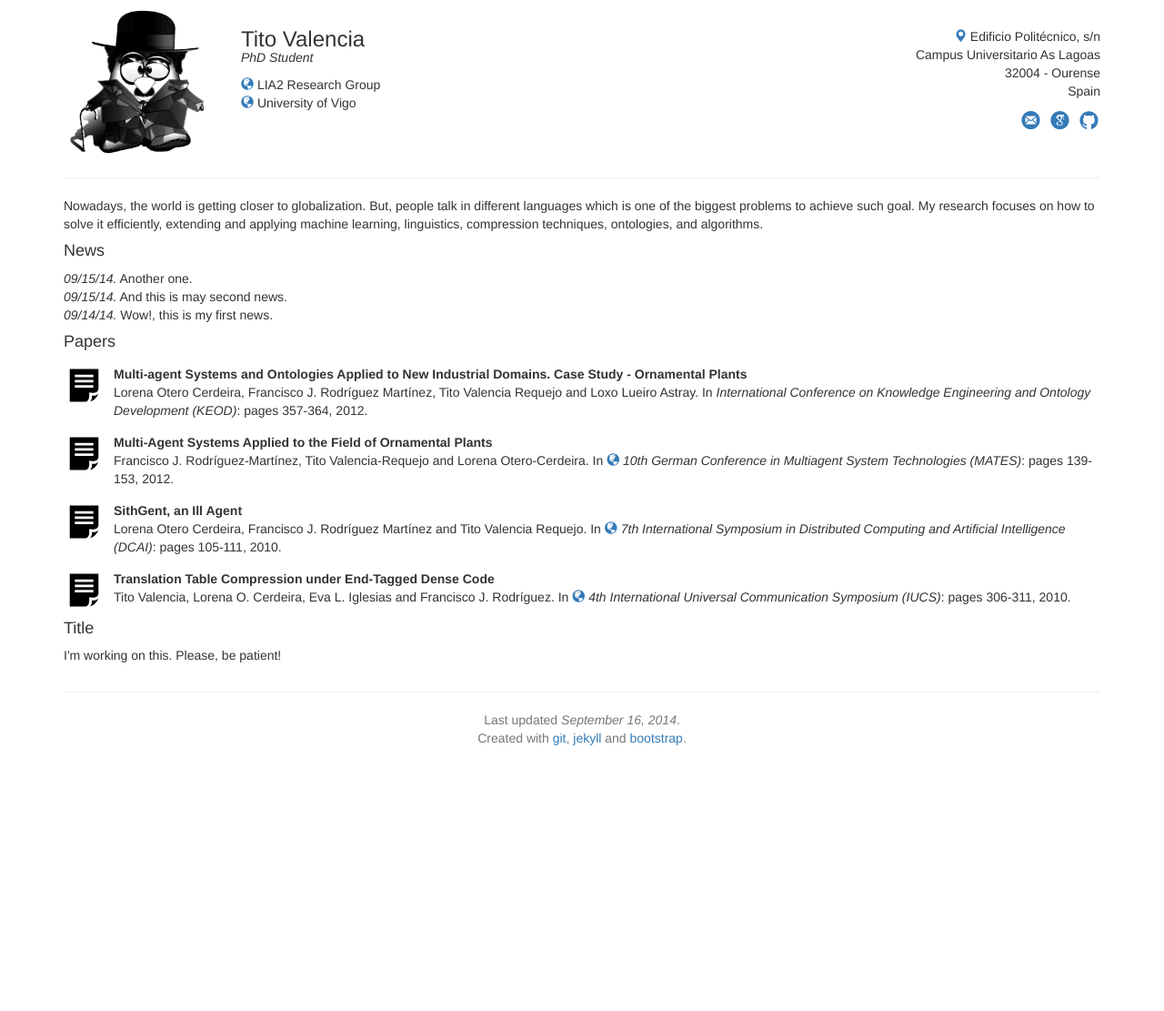
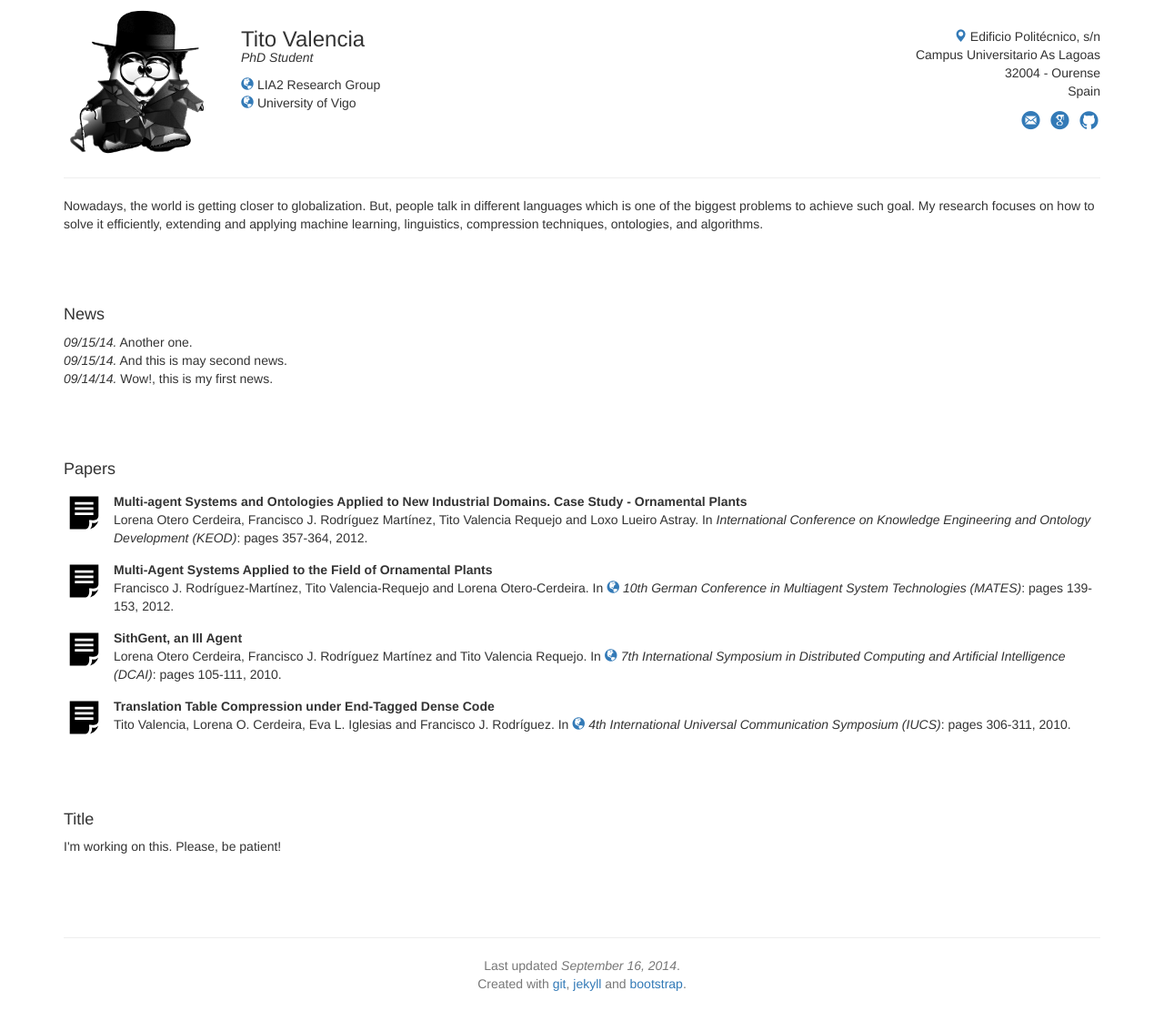
Before and after one commit to tvalreq/tvalreq.github.com, a Jekyll site: the page built from index.html, in a window 1280 px wide. Shown: the whole page at 91% size. Built offline with Jekyll 4.4.1, drawn with Linux system fonts in a browser that asks for light colours; nearby versions of some CDN libraries; before the commit the page ends 900 px from its top, so only the background shows below that.

Commit message:
minor bugs

```diff
--- a/css/main.css
+++ b/css/main.css
@@ -128,6 +128,10 @@ header img {
 
 #iconos a:hover {
     text-decoration: none;
+}
+
+section {
+    margin-bottom: 5em;
 }
 
 
```
